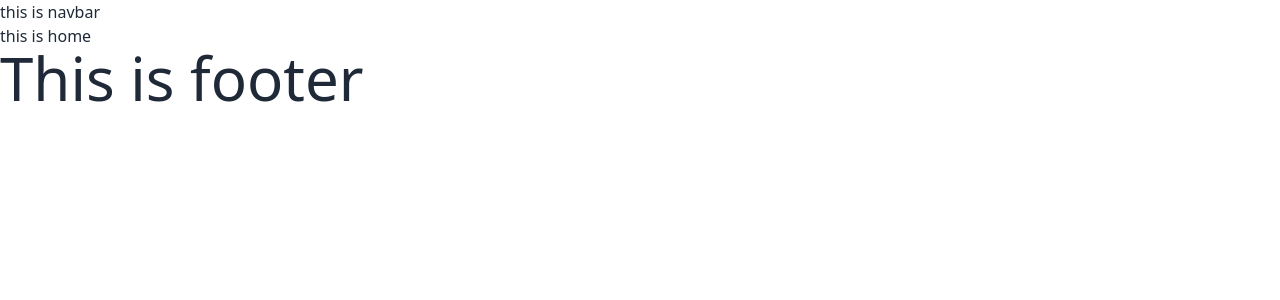
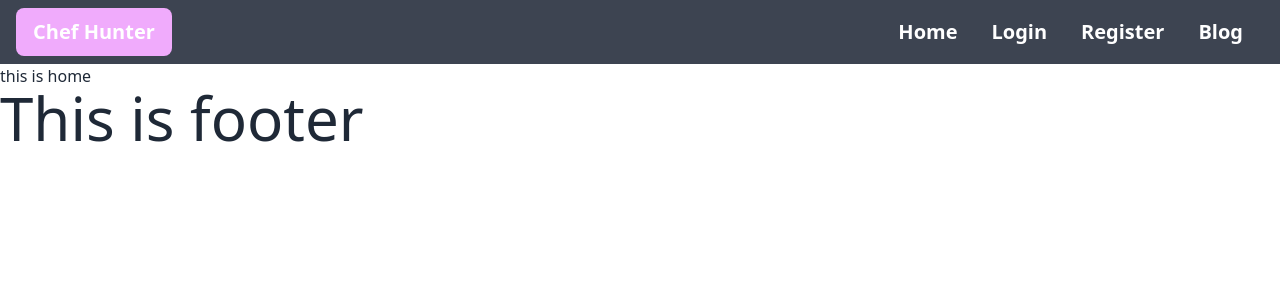
Before and after one commit to MAHBUBNISHAN/toy_hunter_project, a React (Vite) app: page / in a window 1280 px wide. Shown: the top 300 px of the page. Built offline with nearby package versions, Linux system fonts and the light colour scheme.

Commit message:
commit with nab

```diff
--- a/src/Pages/navbar/Navbar.jsx
+++ b/src/Pages/navbar/Navbar.jsx
@@ -1,10 +1,25 @@
 import React from 'react';
+import { Link } from 'react-router-dom';
 
 const Navbar = () => {
     return (
         <div>
-            <h2> this is navbar</h2>
-        </div>
+
+        <div className="navbar bg-neutral text-neutral-content flex justify-between ">
+            <div>
+
+    <a className="btn btn-ghost normal-case text-xl bg-fuchsia-300 mx-2">Chef Hunter</a>
+    <img src="" alt="" />
+            </div>
+<div className='mx-3'>
+<Link className="btn btn-ghost normal-case text-xl"  to="/">Home</Link>
+<Link className="btn btn-ghost normal-case text-xl" to="/login">Login</Link>
+<Link className="btn btn-ghost normal-case text-xl" to="/register">Register</Link>
+<Link className="btn btn-ghost normal-case text-xl" to="/blog">Blog</Link>
+
+</div>
+</div>
+    </div>
     );
 };
 
```
